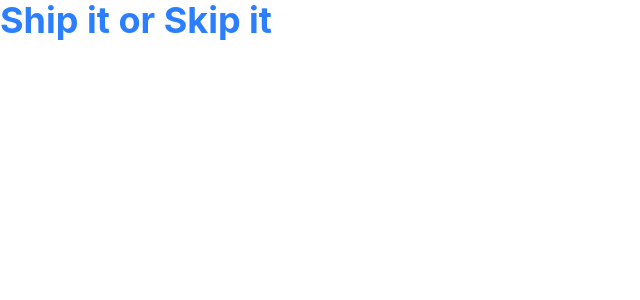
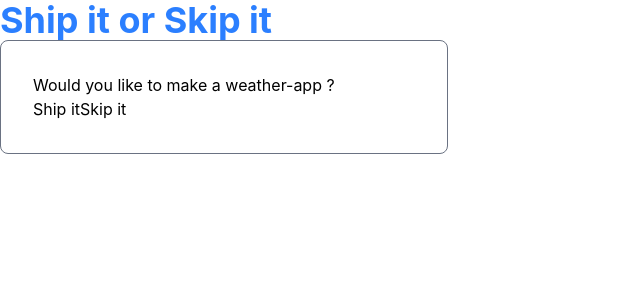
Before and after one commit to akisha-dev/Ship-it, a React (Vite) app: page / in a window 1280 px wide. Shown: the top 300 px of the page, without its empty margins (0-640 px from the left). Built offline with nearby package versions, Linux system fonts and the light colour scheme.

Commit message:
add project idea card with basic layout

```diff
--- a/src/App.jsx
+++ b/src/App.jsx
@@ -1,7 +1,22 @@
+const projectIdeas = [
+  'weather-app',
+  'calculator',
+  'To-do list',
+  'Tic-tac-toe',
+  'rock-paper-scissors'
+]
 function App(){
   return(
     <>
     <h1 className="text-4xl font-bold text-blue-500">Ship it or Skip it</h1>
+    <div className ="card p-8  bg-white max-w-md border border-gray-500 rounded-lg" >
+
+  <p>Would you like to make a {projectIdeas[0]} ?</p>
+
+   <button>  Ship it</button>
+   <button>Skip it</button>
+   </div>
+
     </>
   )
 }
```
